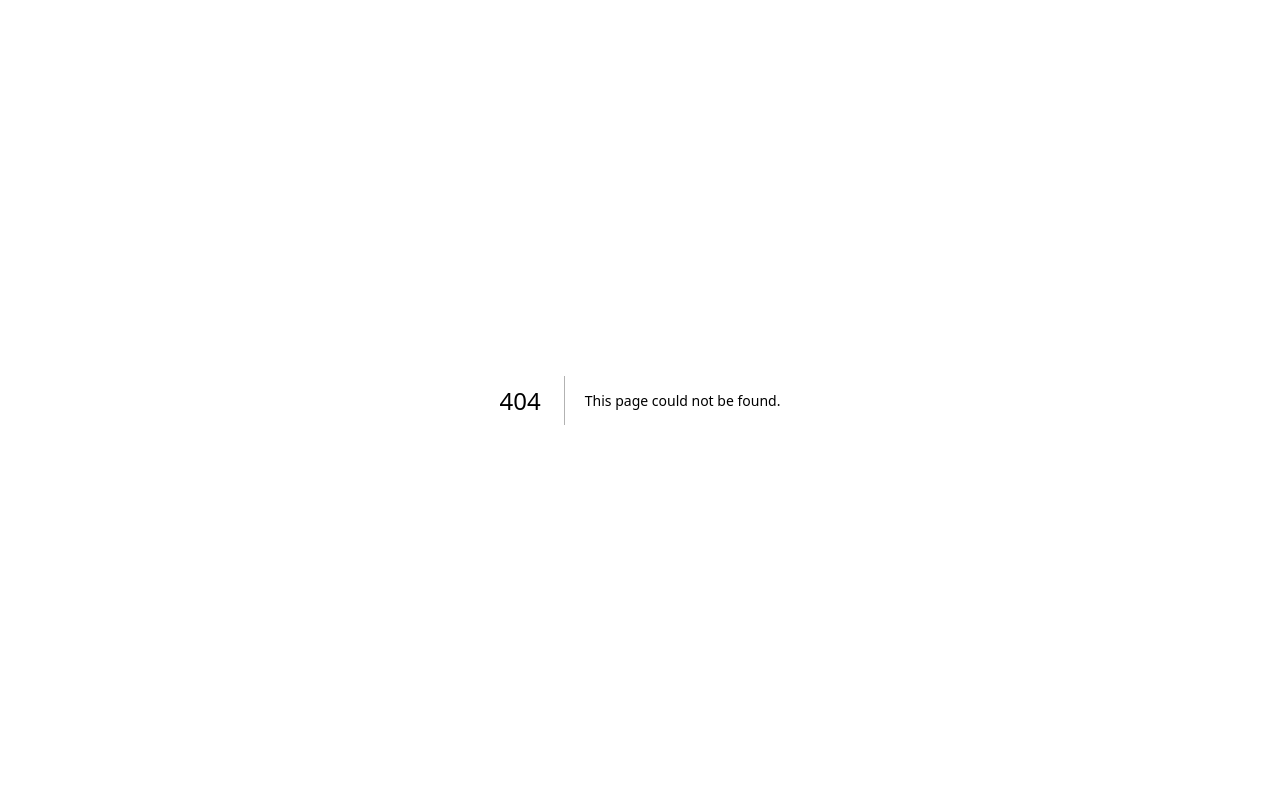
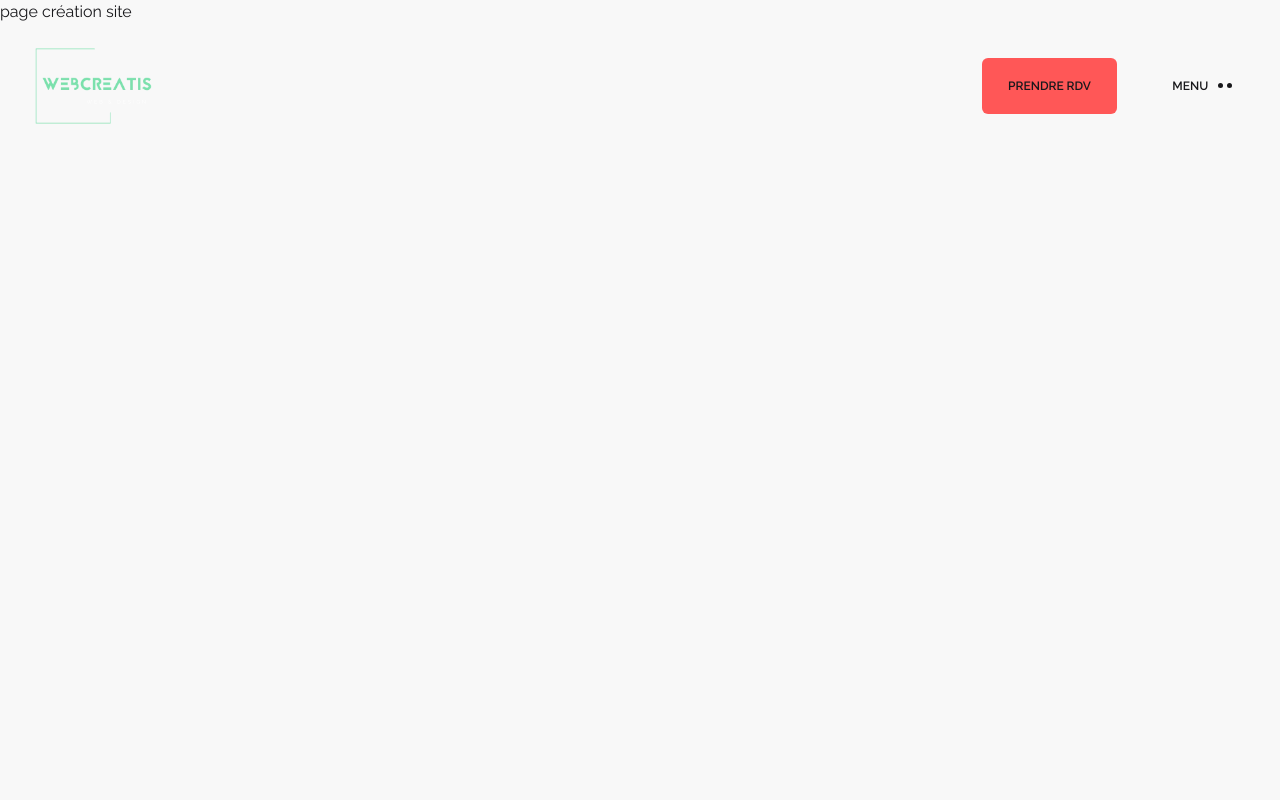
Before and after one commit to webcreatis/WC, a Next.js app: page /creation-site-internet in a window 1280 px wide. Before the commit this address had no page. Shown: the top 800 px of the page. Built offline with nearby package versions, Linux system fonts and the light colour scheme.

Commit message:
WEBCREATIS > Creation Site > WIP create web site page

```diff
--- a/app/components/Header.tsx
+++ b/app/components/Header.tsx
@@ -70,12 +70,15 @@ export default function Header() {
           initial={{ y: 0, opacity: 0 }}
           transition={{ duration: 0.3, delay: 0.2, ease: "linear" }}
         >
-          <Image
-            src={logo}
-            alt="Logo de l'agence digitale webcreatis"
-            className="w-[12.5em] h-[12.5em] xs:w-[8.5em] xs:h-[8.5em] tablet:w-[10em] tablet:h-[10em]"
-          />
+          <Link href={"/"} aria-label="bouton action" data-link="link">
+            <Image
+              src={logo}
+              alt="Logo de l'agence digitale webcreatis"
+              className="w-[12.5em] h-[12.5em] xs:w-[8.5em] xs:h-[8.5em] tablet:w-[10em] tablet:h-[10em]"
+            />
+          </Link>
         </motion.div>
+
         <div className="flex gap-5 xs:flex-col tablet:flex-row">
           <motion.div
             animate={{ y: 10, opacity: 1 }}
--- /dev/null
+++ b/app/creation-site-internet/page.tsx
@@ -0,0 +1,7 @@
+export default function page() {
+  return (
+    <section className="w-full h-screen bg-darkWhite text-black font-raleway">
+      page création site
+    </section>
+  );
+}
--- a/app/layout.tsx
+++ b/app/layout.tsx
@@ -2,6 +2,8 @@ import type { Metadata } from "next";
 import { Raleway } from "next/font/google";
 import localFont from "next/font/local";
 import Script from "next/script";
+import Footer from "./components/Footer";
+import Header from "./components/Header";
 import "./globals.css";
 
 // Fonts
@@ -38,7 +40,9 @@ export default function RootLayout({
       <body
         className={`${jaapokkiSans.variable} ${raleway.variable} antialiased bg-background`}
       >
+        <Header />
         {children}
+        <Footer />
       </body>
       <Script
         id="link-matomo"
--- a/app/page.tsx
+++ b/app/page.tsx
@@ -1,8 +1,6 @@
 import AboutSection from "./components/AboutSection";
 import ClientSection from "./components/ClientSection";
-import Footer from "./components/Footer";
 import FormationsSection from "./components/FormationsSection";
-import Header from "./components/Header";
 import HeroSection from "./components/HeroSection";
 import KapNumerikCTA from "./components/KapNumerikCTA";
 import MethodSection from "./components/MethodSection";
@@ -15,7 +13,6 @@ export default function Home() {
   return (
     <>
       <CanvasTrail />
-      <Header />
       <main>
         <HeroSection />
         <KapNumerikCTA />
@@ -27,7 +24,6 @@ export default function Home() {
         <ClientSection />
         <TestimonialsSection />
       </main>
-      <Footer />
     </>
   );
 }
--- a/tailwind.config.ts
+++ b/tailwind.config.ts
@@ -211,7 +211,7 @@ const config: Config = {
   			greenLight: '#E4F2E7',
   			darkGreen: '#234E42',
   			white: '#F9F9F9',
-  			darkWhite: '#e4e6ef',
+  			darkWhite: '#F8F8F8',
   			black: '#18181B',
   			corail: '#ff5757',
   			'bg-brand': 'rgb(29 78 216)',
```
